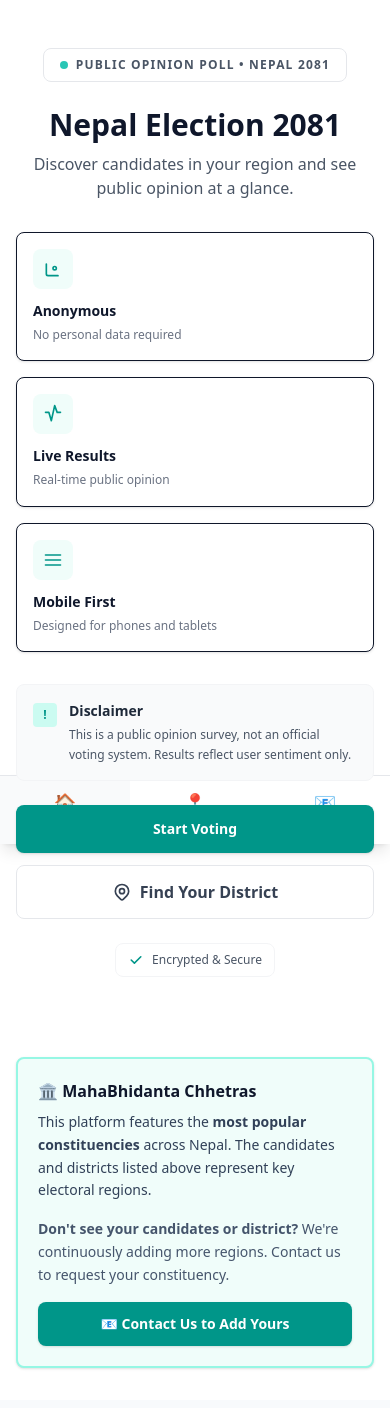
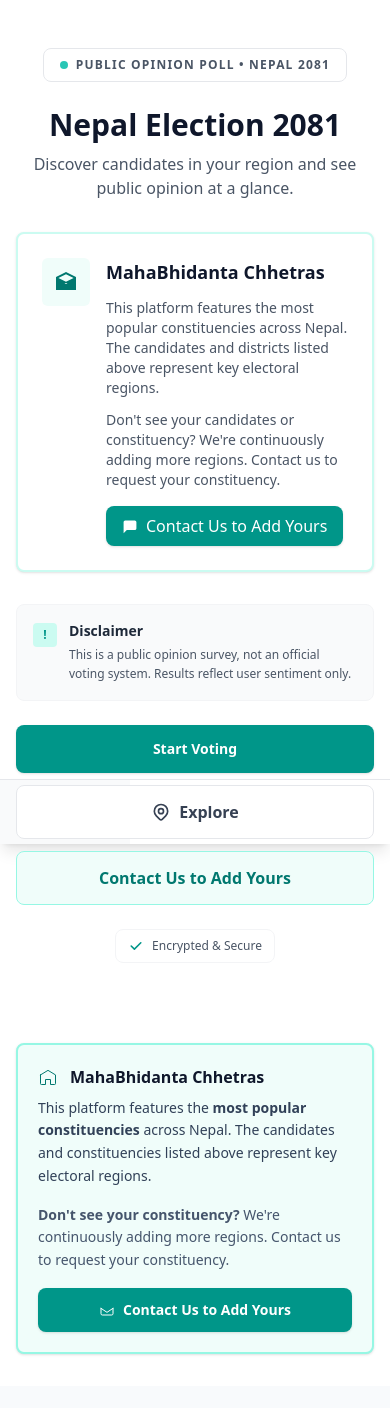
Before and after one commit to Dikshitxjs/election, a Next.js app: page / in a window 390 px wide. Shown: the top 1408 px of the page. Built offline with nearby package versions, Linux system fonts and the light colour scheme; no server answers.

Commit message:
refactor(ui)

```diff
--- a/app/explore/page.tsx
+++ b/app/explore/page.tsx
@@ -123,7 +123,7 @@ export default function ExplorePage() {
           <div className="bg-white w-full md:max-w-lg rounded-t-2xl md:rounded-2xl p-4 sm:p-6 max-h-[90vh] overflow-y-auto shadow-2xl border border-gray-200">
             {/* Close Button */}
             <div className="flex justify-between items-center mb-4">
-              <h2 className="text-xl sm:text-2xl font-bold text-slate-900">Select District</h2>
+              <h2 className="text-xl sm:text-2xl font-bold text-slate-900">Select Constituency</h2>
               <button
                 onClick={() => setShowChhetraSelector(false)}
                 className="p-2 hover:bg-gray-100 rounded-lg transition text-gray-600 font-bold text-xl w-8 h-8 flex items-center justify-center"
@@ -161,9 +161,13 @@ export default function ExplorePage() {
             {/* Find Your Chhetra Button */}
             <button
               onClick={() => setShowChhetraSelector(true)}
-              className="w-full bg-gradient-to-r from-teal-600 to-teal-700 hover:from-teal-700 hover:to-teal-800 text-white font-semibold py-3 rounded-lg transition shadow-md hover:shadow-lg text-sm sm:text-base"
+              className="w-full bg-gradient-to-r from-teal-600 to-teal-700 hover:from-teal-700 hover:to-teal-800 text-white font-semibold py-3 rounded-lg transition shadow-md hover:shadow-lg text-sm sm:text-base flex items-center justify-center gap-2"
             >
-              📍 Find Your Chhetra
+              <svg className="w-4 h-4" viewBox="0 0 24 24" fill="none" stroke="currentColor">
+                <path d="M21 10c0 6-9 12-9 12S3 16 3 10a9 9 0 1118 0z" strokeWidth="1.5" strokeLinecap="round" strokeLinejoin="round" />
+                <circle cx="12" cy="10" r="2.2" />
+              </svg>
+              Find Your Chhetra
             </button>
 
             {/* Filters Grid - Mobile First */}
@@ -223,7 +227,7 @@ export default function ExplorePage() {
         {!loading && !error && (
           <div className="grid grid-cols-2 sm:grid-cols-4 gap-2 sm:gap-3 mb-4 sm:mb-6">
             <StatCard label="Candidates" value={filteredCandidates.length} />
-            <StatCard label="Districts" value={new Set(filteredCandidates.map((c) => c.chhetra_id || c.chhetraId).filter(Boolean)).size} />
+            <StatCard label="Constituencies" value={new Set(filteredCandidates.map((c) => c.chhetra_id || c.chhetraId).filter(Boolean)).size} />
             <StatCard label="Parties" value={uniqueParties.length} />
             <StatCard label="Votes" value={totalVotes} />
           </div>
--- a/components/landing/CTA.tsx
+++ b/components/landing/CTA.tsx
@@ -6,14 +6,25 @@ export default function CTA() {
       <div className="max-w-2xl mx-auto">
         {/* Main Disclaimer */}
         <div className="bg-teal-50 border-2 border-teal-200 rounded-lg p-5 sm:p-6 shadow-sm">
-          <h3 className="text-base sm:text-lg font-bold text-slate-900 mb-2">🏛️ MahaBhidanta Chhetras</h3>
+          <h3 className="text-base sm:text-lg font-bold text-slate-900 mb-2 flex items-center gap-3">
+            <svg className="w-5 h-5 text-teal-700" viewBox="0 0 24 24" fill="none" stroke="currentColor">
+              <path d="M3 9.5L12 4l9 5.5V20a1 1 0 01-1 1h-5v-6H9v6H4a1 1 0 01-1-1V9.5z" strokeWidth="1.2" strokeLinecap="round" strokeLinejoin="round" />
+            </svg>
+            MahaBhidanta Chhetras
+          </h3>
           <p className="text-sm text-slate-700 mb-4 leading-relaxed">
-            This platform features the <strong>most popular constituencies</strong> across Nepal. The candidates and districts listed above represent key electoral regions.
+            This platform features the <strong>most popular constituencies</strong> across Nepal. The candidates and constituencies listed above represent key electoral regions.
           </p>
           <p className="text-sm text-slate-600 mb-4 leading-relaxed">
-            <strong>Don't see your candidates or district?</strong> We're continuously adding more regions. Contact us to request your constituency.
+            <strong>Don't see your constituency?</strong> We're continuously adding more regions. Contact us to request your constituency.
           </p>
-          <Button className="w-full bg-teal-600 hover:bg-teal-700 text-white font-semibold py-3 rounded-lg transition">📧 Contact Us to Add Yours</Button>
+          <Button className="w-full bg-teal-600 hover:bg-teal-700 text-white font-semibold py-3 rounded-lg transition">
+            <svg className="w-4 h-4 inline-block mr-2" viewBox="0 0 24 24" fill="none" stroke="currentColor">
+              <path d="M21 8v8a2 2 0 01-2 2H5a2 2 0 01-2-2V8" strokeWidth="1.5" strokeLinecap="round" strokeLinejoin="round" />
+              <path d="M3 8l9 6 9-6" strokeWidth="1.5" strokeLinecap="round" strokeLinejoin="round" />
+            </svg>
+            Contact Us to Add Yours
+          </Button>
         </div>
       </div>
     </section>
--- a/components/landing/hero.tsx
+++ b/components/landing/hero.tsx
@@ -27,36 +27,39 @@ export default function Hero() {
           </p>
         </div>
 
-        {/* Feature Cards - simplified */}
-        <div className="grid sm:grid-cols-3 gap-4 mb-8">
-          <div className="bg-white border rounded-lg p-4 shadow-sm">
-            <div className="w-10 h-10 bg-teal-50 rounded-lg flex items-center justify-center mb-3">
-              <svg className="w-5 h-5 text-teal-600" fill="none" stroke="currentColor" viewBox="0 0 24 24">
-                <path strokeLinecap="round" strokeLinejoin="round" strokeWidth={2} d="M12 11c0-1.105.895-2 2-2s2 .895 2 2-.895 2-2 2-2-.895-2-2z M4 6v12a2 2 0 002 2h12" />
-              </svg>
+        {/* Mahabhidanta Chhetras card (replaces feature cards) */}
+        <div className="mb-8">
+          <div className="border-2 border-teal-100 bg-white rounded-lg p-6 shadow-sm">
+            <div className="flex gap-4 items-start">
+              <div className="flex-shrink-0 w-12 h-12 rounded-md bg-teal-50 flex items-center justify-center text-teal-700">
+                <svg className="w-6 h-6" fill="currentColor" viewBox="0 0 24 24">
+                  <path d="M12 2L2 7v13h20V7L12 2zm0 2.18L19.6 8 12 11.82 4.4 8 12 4.18zM6 10v9h4v-6h4v6h4v-9L12 14 6 10z" />
+                </svg>
+              </div>
+
+              <div>
+                <h3 className="text-lg font-semibold text-slate-900">MahaBhidanta Chhetras</h3>
+                <p className="text-sm text-gray-600 mt-3 max-w-2xl">
+                  This platform features the most popular constituencies across Nepal. The candidates and districts listed above represent key electoral regions.
+                </p>
+
+                <p className="text-sm text-gray-600 mt-3">
+                  Don't see your candidates or constituency? We're continuously adding more regions. Contact us to request your constituency.
+                </p>
+
+                <div className="mt-4">
+                  <button
+                    onClick={() => router.push("/contact")}
+                    className="inline-flex items-center gap-2 px-4 py-2 bg-teal-600 hover:bg-teal-700 text-white rounded-lg shadow-sm"
+                  >
+                    <svg className="w-4 h-4" fill="currentColor" viewBox="0 0 20 20">
+                      <path d="M2 5a2 2 0 012-2h12a2 2 0 012 2v8a2 2 0 01-2 2H6l-4 4V5z" />
+                    </svg>
+                    Contact Us to Add Yours
+                  </button>
+                </div>
+              </div>
             </div>
-            <p className="font-semibold text-slate-900 text-sm mb-1">Anonymous</p>
-            <p className="text-gray-500 text-xs leading-relaxed">No personal data required</p>
-          </div>
-
-          <div className="bg-white border rounded-lg p-4 shadow-sm">
-            <div className="w-10 h-10 bg-teal-50 rounded-lg flex items-center justify-center mb-3">
-              <svg className="w-5 h-5 text-teal-600" fill="none" stroke="currentColor" viewBox="0 0 24 24">
-                <path strokeLinecap="round" strokeLinejoin="round" strokeWidth={2} d="M3 10h4l3 10 4-18 3 8h4" />
-              </svg>
-            </div>
-            <p className="font-semibold text-slate-900 text-sm mb-1">Live Results</p>
-            <p className="text-gray-500 text-xs leading-relaxed">Real-time public opinion</p>
-          </div>
-
-          <div className="bg-white border rounded-lg p-4 shadow-sm">
-            <div className="w-10 h-10 bg-teal-50 rounded-lg flex items-center justify-center mb-3">
-              <svg className="w-5 h-5 text-teal-600" fill="none" stroke="currentColor" viewBox="0 0 24 24">
-                <path strokeLinecap="round" strokeLinejoin="round" strokeWidth={2} d="M3 12h18M3 6h18M3 18h18" />
-              </svg>
-            </div>
-            <p className="font-semibold text-slate-900 text-sm mb-1">Mobile First</p>
-            <p className="text-gray-500 text-xs leading-relaxed">Designed for phones and tablets</p>
           </div>
         </div>
 
@@ -75,7 +78,7 @@ export default function Hero() {
           </div>
         </div>
 
-        {/* CTA Buttons */}
+        {/* CTA Buttons - three actions */}
         <div className="space-y-3 sm:flex sm:gap-3 sm:space-y-0">
           <Button
             onClick={() => router.push("/explore")}
@@ -92,7 +95,14 @@ export default function Hero() {
               <path strokeLinecap="round" strokeLinejoin="round" strokeWidth={2} d="M17.657 16.657L13.414 20.9a1.998 1.998 0 01-2.827 0l-4.244-4.243a8 8 0 1111.314 0z" />
               <path strokeLinecap="round" strokeLinejoin="round" strokeWidth={2} d="M15 11a3 3 0 11-6 0 3 3 0 016 0z" />
             </svg>
-            Find Your District
+            Explore
+          </button>
+
+          <button
+            onClick={() => router.push("/contact")}
+            className="w-full sm:flex-1 py-3.5 text-base font-semibold rounded-lg bg-teal-50 border border-teal-200 text-teal-700 hover:bg-teal-100 transition"
+          >
+            Contact Us to Add Yours
           </button>
         </div>
 
--- a/components/layout/BottomNav.tsx
+++ b/components/layout/BottomNav.tsx
@@ -1,13 +1,39 @@
 "use client";
-
-const navItems = [
-  { label: "Home", path: "/", icon: "🏠" },
-  { label: "Districts", path: "/explore", icon: "📍" },
-  { label: "Contact", path: "/contact", icon: "📧" },
-];
 
 import { useRouter, usePathname } from "next/navigation";
 import { useEffect, useState } from "react";
+
+const navItems = [
+	{
+		label: "Home",
+		path: "/",
+		icon: (
+			<svg className="w-6 h-6" viewBox="0 0 24 24" fill="none" stroke="currentColor">
+				<path d="M3 9.5L12 4l9 5.5V20a1 1 0 01-1 1h-5v-6H9v6H4a1 1 0 01-1-1V9.5z" strokeWidth="1.5" strokeLinecap="round" strokeLinejoin="round" />
+			</svg>
+		),
+	},
+	{
+		label: "Explore",
+		path: "/explore",
+		icon: (
+			<svg className="w-6 h-6" viewBox="0 0 24 24" fill="none" stroke="currentColor">
+				<path d="M21 10c0 6-9 12-9 12S3 16 3 10a9 9 0 1118 0z" strokeWidth="1.5" strokeLinecap="round" strokeLinejoin="round" />
+				<circle cx="12" cy="10" r="2.2" />
+			</svg>
+		),
+	},
+	{
+		label: "Contact",
+		path: "/contact",
+		icon: (
+			<svg className="w-6 h-6" viewBox="0 0 24 24" fill="none" stroke="currentColor">
+				<path d="M3 8l9 6 9-6" strokeWidth="1.5" strokeLinecap="round" strokeLinejoin="round" />
+				<path d="M21 8v8a2 2 0 01-2 2H5a2 2 0 01-2-2V8" strokeWidth="1.5" strokeLinecap="round" strokeLinejoin="round" />
+			</svg>
+		),
+	},
+];
 
 export default function BottomNav() {
 	const router = useRouter();
--- a/lib/party-names.ts
+++ b/lib/party-names.ts
@@ -7,7 +7,7 @@ export const PARTY_MAP: Record<string, string> = {
   "PLP": "Pragatisheel Loktantrik Party",
   "RPP": "Rastriya Prajatantra Party",
   "IND": "Independent",
-  "ULP": "Unified Left Party",
+  "ULP": "UJyalo Nepal Party (UNP)",
 };
 
 /**
--- a/lib/party-utils.ts
+++ b/lib/party-utils.ts
@@ -3,6 +3,7 @@ export const PARTY_COLORS: Record<string, { bg: string; text: string; border: st
   NC: { bg: "#dbeafe", text: "#1e40af", border: "#60a5fa" },
   RSP: { bg: "#fce7f3", text: "#be185d", border: "#f472b6" },
   CPN: { bg: "#fee2e2", text: "#991b1b", border: "#f87171" },
+  UNP: { bg: "#fff7ed", text: "#c2410c", border: "#fb923c" },
   US: { bg: "#ecfdf5", text: "#065f46", border: "#34d399" },
   // Add more parties as needed
 };
@@ -16,6 +17,8 @@ export const PARTY_ABBREVIATIONS: Record<string, string> = {
   "Communist Party of Nepal": "CPN",
   "Nepali Congress": "NC",
   "Rastriya Swatantra Party": "RSP",
+  "UJyalo Nepal Party": "UNP",
+  "UJyalo Nepal Party (UNP)": "UNP",
   "Unified Socialist": "US",
 };
 
```
Also changed, not shown: app/chhetra/[id]/page.tsx (+4 -4 lines), components/candidate/CandidateCard.tsx (+6 -1 lines).
